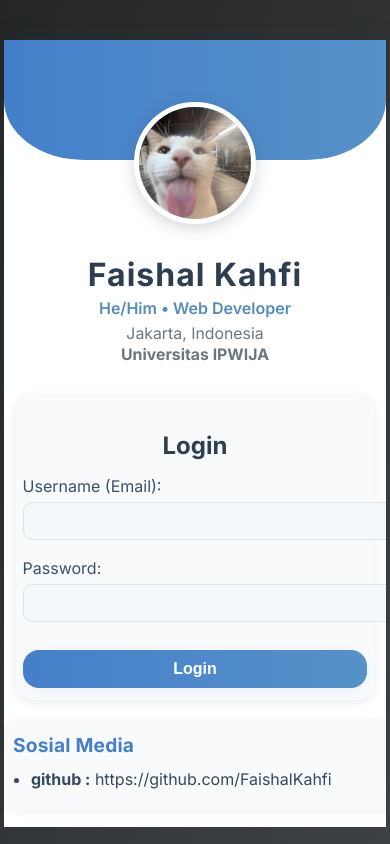
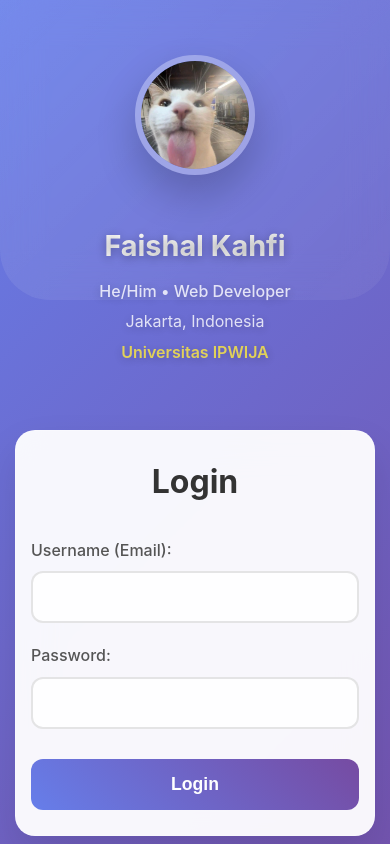
Before and after one commit to FaishalKahfi/PW, a plain HTML site: page login/supa.html in a window 390 px wide. Shown: the top 844 px of the page. Drawn offline with Linux system fonts and the light colour scheme; a script that the page names is missing; files whose address does not match are found by name.

Commit message:
Update style2.css

```diff
--- a/login/style2.css
+++ b/login/style2.css
@@ -1,224 +1,385 @@
-/* style2.css */
-
-/* Font Google: Inter */
-@import url('https://fonts.googleapis.com/css2?family=Inter:wght@400;600;700&display=swap');
+/* Modern Profile Page Styles */
+* {
+  margin: 0;
+  padding: 0;
+  box-sizing: border-box;
+}
 
 body {
-  font-family: 'Inter', Arial, sans-serif;
-  background: linear-gradient(120deg, #232526, #414345);
+  font-family: 'Inter', -apple-system, BlinkMacSystemFont, 'Segoe UI', Roboto, sans-serif;
+  background: linear-gradient(135deg, #667eea 0%, #764ba2 100%);
   min-height: 100vh;
-  margin: 0;
-  padding: 0;
+  color: #333;
+  line-height: 1.6;
 }
 
 .profile-container {
-  max-width: 400px;
-  background: #fff;
-  margin: 40px auto;
-  border-radius: 22px;
-  box-shadow: 0 8px 32px rgba(44, 62, 80, 0.18);
-  overflow: hidden;
-  position: relative;
-  padding-bottom: 32px;
+  max-width: 900px;
+  margin: 0 auto;
+  padding: 20px;
+  display: flex;
+  flex-direction: column;
+  align-items: center;
+  gap: 30px;
 }
 
+/* Header Background with Glassmorphism */
 .header-bg {
-  height: 120px;
-  background: linear-gradient(90deg, #457fca 0%, #5691c8 100%);
-  border-bottom-left-radius: 80px 60px;
-  border-bottom-right-radius: 80px 60px;
+  position: absolute;
+  top: 0;
+  left: 0;
+  right: 0;
+  height: 300px;
+  background: linear-gradient(135deg, rgba(255,255,255,0.1) 0%, rgba(255,255,255,0.05) 100%);
+  backdrop-filter: blur(20px);
+  border-radius: 0 0 50px 50px;
+  z-index: -1;
 }
 
+/* Profile Photo */
 .profile-photo-wrapper {
-  display: flex;
-  justify-content: center;
-  position: absolute;
-  width: 100%;
-  top: 62px;
+  position: relative;
+  margin-top: 40px;
+  z-index: 10;
 }
 
 .profile-photo {
-  width: 112px;
-  height: 112px;
+  width: 150px;
+  height: 150px;
+  border-radius: 50%;
+  border: 6px solid rgba(255,255,255,0.3);
+  box-shadow: 0 20px 40px rgba(0,0,0,0.2);
   object-fit: cover;
-  border-radius: 50%;
-  border: 5px solid #fff;
-  box-shadow: 0 4px 16px rgba(44, 62, 80, 0.22);
-  background: #eaeaea;
+  transition: all 0.3s ease;
 }
 
+.profile-photo:hover {
+  transform: scale(1.05);
+  box-shadow: 0 25px 50px rgba(0,0,0,0.3);
+}
+
+/* Header Text */
 .header-text {
-  margin-top: 95px;
   text-align: center;
-  padding: 0 20px;
+  color: white;
+  text-shadow: 0 2px 10px rgba(0,0,0,0.3);
+  margin-top: 20px;
 }
 
 .header-text h1 {
-  font-size: 2rem;
+  font-size: 2.5rem;
   font-weight: 700;
-  margin-bottom: 4px;
-  color: #2c3e50;
-  letter-spacing: 1px;
+  margin-bottom: 10px;
+  background: linear-gradient(45deg, #fff, #f0f0f0);
+  -webkit-background-clip: text;
+  -webkit-text-fill-color: transparent;
+  background-clip: text;
 }
 
-.header-text .subtitle {
-  font-size: 1rem;
-  color: #568cb7;
-  font-weight: 600;
-  margin-bottom: 6px;
+.subtitle {
+  font-size: 1.2rem;
+  opacity: 0.9;
+  margin-bottom: 8px;
+  font-weight: 500;
 }
 
 .header-text p {
-  color: #6b7681;
-  margin: 2px 0 0 0;
-  font-size: 0.99rem;
+  font-size: 1rem;
+  opacity: 0.8;
+  margin-bottom: 5px;
 }
 
-.action-buttons {
-  display: flex;
-  justify-content: center;
-  margin: 14px 0 0 0;
+.header-text strong {
+  color: #ffeb3b;
+  font-weight: 600;
 }
 
-.action-buttons button {
-  background: linear-gradient(90deg, #457fca 0%, #5691c8 100%);
-  color: #fff;
-  font-weight: 600;
-  font-size: 1rem;
-  padding: 8px 28px;
-  border: none;
-  border-radius: 24px;
-  box-shadow: 0 2px 12px rgba(44, 62, 80, 0.14);
-  cursor: pointer;
-  transition: background 0.2s, transform 0.16s;
-  outline: none;
+/* Action Buttons */
+.action-buttons {
+  margin-top: 20px;
 }
 
-.action-buttons button:hover {
-  background: linear-gradient(90deg, #568cb7 0%, #457fca 100%);
-  transform: translateY(-2px) scale(1.03);
+#logoutBtn {
+  background: linear-gradient(45deg, #ff6b6b, #ee5a24);
+  color: white;
+  border: none;
+  padding: 12px 30px;
+  border-radius: 50px;
+  font-size: 1rem;
+  font-weight: 600;
+  cursor: pointer;
+  transition: all 0.3s ease;
+  box-shadow: 0 8px 25px rgba(238, 90, 36, 0.3);
 }
 
+#logoutBtn:hover {
+  transform: translateY(-2px);
+  box-shadow: 0 12px 35px rgba(238, 90, 36, 0.4);
+}
+
+/* Login Box */
 .login-box {
-  margin: 22px 24px 0 24px;
-  background: #f9fafc;
-  border-radius: 16px;
-  box-shadow: 0 2px 10px rgba(44, 62, 80, 0.10);
-  padding: 20px 16px 16px 16px;
+  background: rgba(255,255,255,0.95);
+  backdrop-filter: blur(20px);
+  border-radius: 20px;
+  padding: 40px;
+  box-shadow: 0 20px 40px rgba(0,0,0,0.1);
+  border: 1px solid rgba(255,255,255,0.2);
+  width: 100%;
+  max-width: 400px;
+  animation: slideUp 0.6s ease;
+}
+
+@keyframes slideUp {
+  from {
+    opacity: 0;
+    transform: translateY(30px);
+  }
+  to {
+    opacity: 1;
+    transform: translateY(0);
+  }
 }
 
 .login-box h2 {
   text-align: center;
-  color: #2c3e50;
-  margin-bottom: 16px;
+  color: #333;
+  margin-bottom: 30px;
+  font-size: 2rem;
   font-weight: 700;
 }
 
-#loginForm label {
+.login-box label {
   display: block;
-  margin-bottom: 12px;
-  color: #3a506b;
-  font-size: 1rem;
+  margin-bottom: 20px;
+  color: #555;
   font-weight: 500;
 }
 
-#loginForm input {
+.login-box input {
   width: 100%;
-  padding: 9px 13px;
-  border: 1.5px solid #dee3ea;
-  border-radius: 9px;
-  background: #f4f8fb;
-  margin-top: 6px;
+  padding: 15px;
+  border: 2px solid rgba(0,0,0,0.1);
+  border-radius: 12px;
   font-size: 1rem;
-  margin-bottom: 6px;
-  transition: border-color 0.2s;
-  outline: none;
+  margin-top: 8px;
+  transition: all 0.3s ease;
+  background: rgba(255,255,255,0.8);
 }
 
-#loginForm input:focus {
-  border-color: #5691c8;
-  background: #fff;
+.login-box input:focus {
+  outline: none;
+  border-color: #667eea;
+  box-shadow: 0 0 0 3px rgba(102, 126, 234, 0.1);
+  transform: translateY(-2px);
 }
 
-#loginForm button[type="submit"] {
+.login-box button {
   width: 100%;
-  background: linear-gradient(90deg, #457fca 0%, #5691c8 100%);
-  color: #fff;
-  font-size: 1rem;
-  font-weight: 700;
+  background: linear-gradient(45deg, #667eea, #764ba2);
+  color: white;
   border: none;
-  border-radius: 16px;
-  padding: 10px;
+  padding: 15px;
+  border-radius: 12px;
+  font-size: 1.1rem;
+  font-weight: 600;
+  cursor: pointer;
+  transition: all 0.3s ease;
   margin-top: 10px;
-  cursor: pointer;
-  box-shadow: 0 2px 8px rgba(86, 145, 200, 0.09);
-  transition: background 0.2s, transform 0.14s;
 }
 
-#loginForm button[type="submit"]:hover {
-  background: linear-gradient(90deg, #5691c8 0%, #457fca 100%);
-  transform: translateY(-1px) scale(1.02);
+.login-box button:hover {
+  transform: translateY(-2px);
+  box-shadow: 0 10px 30px rgba(102, 126, 234, 0.3);
 }
 
+/* Content Cards */
 .content-card {
-  background: #f9fafc;
-  border-radius: 16px;
-  box-shadow: 0 1px 8px rgba(44, 62, 80, 0.08);
-  padding: 16px 18px 14px 18px;
-  margin: 20px auto 0 auto;
-  width: 92%;
+  background: rgba(255,255,255,0.95);
+  backdrop-filter: blur(20px);
+  border-radius: 20px;
+  padding: 30px;
+  margin-bottom: 20px;
+  box-shadow: 0 15px 35px rgba(0,0,0,0.1);
+  border: 1px solid rgba(255,255,255,0.2);
+  width: 100%;
+  max-width: 700px;
+  transition: all 0.3s ease;
+  animation: fadeIn 0.6s ease;
 }
 
-.content-card h2,
-.content-card h3 {
-  margin: 0 0 10px 0;
-  color: #457fca;
-  font-size: 1.2rem;
-  font-weight: 700;
-  letter-spacing: 0.2px;
+@keyframes fadeIn {
+  from {
+    opacity: 0;
+    transform: translateY(20px);
+  }
+  to {
+    opacity: 1;
+    transform: translateY(0);
+  }
 }
 
-.content-card p, .content-card ul {
-  margin: 0 0 2px 0;
-  color: #34495e;
-  font-size: 1rem;
-  line-height: 1.5;
+.content-card:hover {
+  transform: translateY(-5px);
+  box-shadow: 0 20px 45px rgba(0,0,0,0.15);
+}
+
+.content-card h2 {
+  color: #333;
+  margin-bottom: 15px;
+  font-size: 1.8rem;
+  font-weight: 700;
+  background: linear-gradient(45deg, #667eea, #764ba2);
+  -webkit-background-clip: text;
+  -webkit-text-fill-color: transparent;
+  background-clip: text;
+}
+
+.content-card h3 {
+  color: #444;
+  margin-bottom: 20px;
+  font-size: 1.5rem;
+  font-weight: 600;
+}
+
+.content-card p {
+  color: #666;
+  font-size: 1.1rem;
+  line-height: 1.8;
 }
 
 .content-card ul {
-  padding-left: 18px;
-  margin-bottom: 0;
+  list-style: none;
+  padding: 0;
 }
 
 .content-card li {
-  margin-bottom: 7px;
+  background: rgba(102, 126, 234, 0.1);
+  padding: 15px;
+  border-radius: 12px;
+  margin-bottom: 10px;
+  border-left: 4px solid #667eea;
+  transition: all 0.3s ease;
+}
+
+.content-card li:hover {
+  background: rgba(102, 126, 234, 0.15);
+  transform: translateX(5px);
+}
+
+.content-card li strong {
+  color: #667eea;
+  font-weight: 600;
+}
+
+.content-card li a {
+  color: #764ba2;
+  text-decoration: none;
+  font-weight: 500;
+  transition: color 0.3s ease;
+}
+
+.content-card li a:hover {
+  color: #667eea;
+}
+
+/* Content Area */
+#content {
+  width: 100%;
+  max-width: 700px;
+  display: flex;
+  flex-direction: column;
+  gap: 20px;
 }
 
 #content p {
-  color: #6b7681;
   text-align: center;
-  font-size: 1.05rem;
+  color: white;
+  font-size: 1.2rem;
+  padding: 20px;
+  background: rgba(255,255,255,0.1);
+  backdrop-filter: blur(10px);
+  border-radius: 15px;
+  border: 1px solid rgba(255,255,255,0.2);
+}
+
+/* Responsive Design */
+@media (max-width: 768px) {
+  .profile-container {
+    padding: 15px;
+    gap: 20px;
+  }
+
+  .header-text h1 {
+    font-size: 2rem;
+  }
+
+  .login-box {
+    padding: 30px 20px;
+  }
+
+  .content-card {
+    padding: 25px 20px;
+  }
+
+  .profile-photo {
+    width: 120px;
+    height: 120px;
+  }
 }
 
 @media (max-width: 480px) {
-  .profile-container {
-    max-width: 98vw;
-    padding-bottom: 16px;
-    border-radius: 0;
+  .header-text h1 {
+    font-size: 1.8rem;
+  }
+
+  .login-box {
+    padding: 25px 15px;
   }
 
   .content-card {
-    width: 97%;
-    padding: 13px 9px;
+    padding: 20px 15px;
   }
 
-  .login-box {
-    margin: 17px 3vw 0 3vw;
-    padding: 16px 7px 12px 7px;
+  .content-card h2 {
+    font-size: 1.5rem;
   }
 }
 
-::-webkit-input-placeholder { color: #b1b5ba; }
-::-moz-placeholder { color: #b1b5ba; }
-:-ms-input-placeholder { color: #b1b5ba; }
-::placeholder { color: #b1b5ba; }
+/* Loading Animation */
+.loading {
+  display: inline-block;
+  width: 20px;
+  height: 20px;
+  border: 3px solid rgba(255,255,255,0.3);
+  border-radius: 50%;
+  border-top-color: #fff;
+  animation: spin 1s ease-in-out infinite;
+}
+
+@keyframes spin {
+  to { transform: rotate(360deg); }
+}
+
+/* Smooth Scrolling */
+html {
+  scroll-behavior: smooth;
+}
+
+/* Custom Scrollbar */
+::-webkit-scrollbar {
+  width: 8px;
+}
+
+::-webkit-scrollbar-track {
+  background: rgba(255,255,255,0.1);
+}
+
+::-webkit-scrollbar-thumb {
+  background: rgba(255,255,255,0.3);
+  border-radius: 4px;
+}
+
+::-webkit-scrollbar-thumb:hover {
+  background: rgba(255,255,255,0.5);
+}
```
